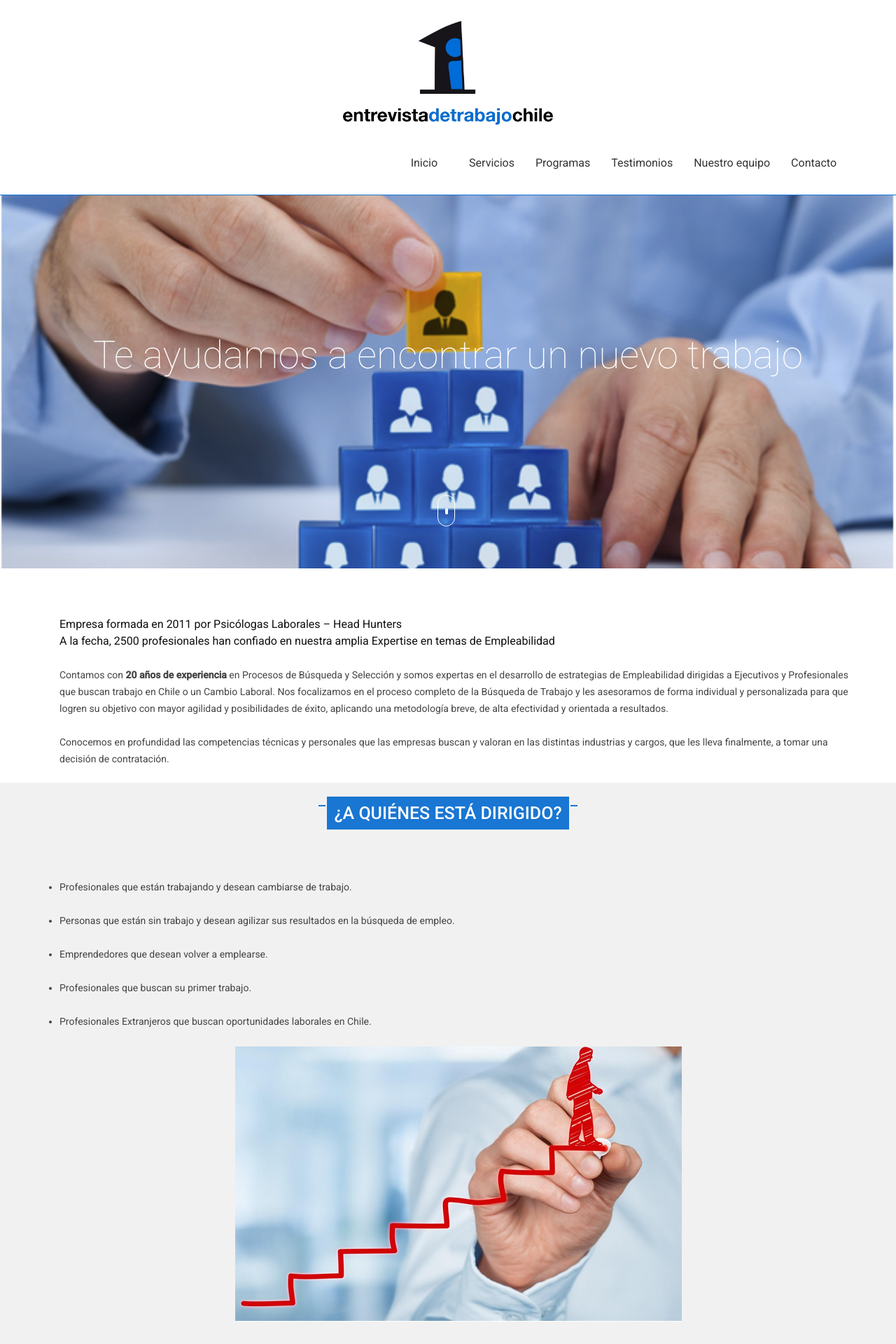
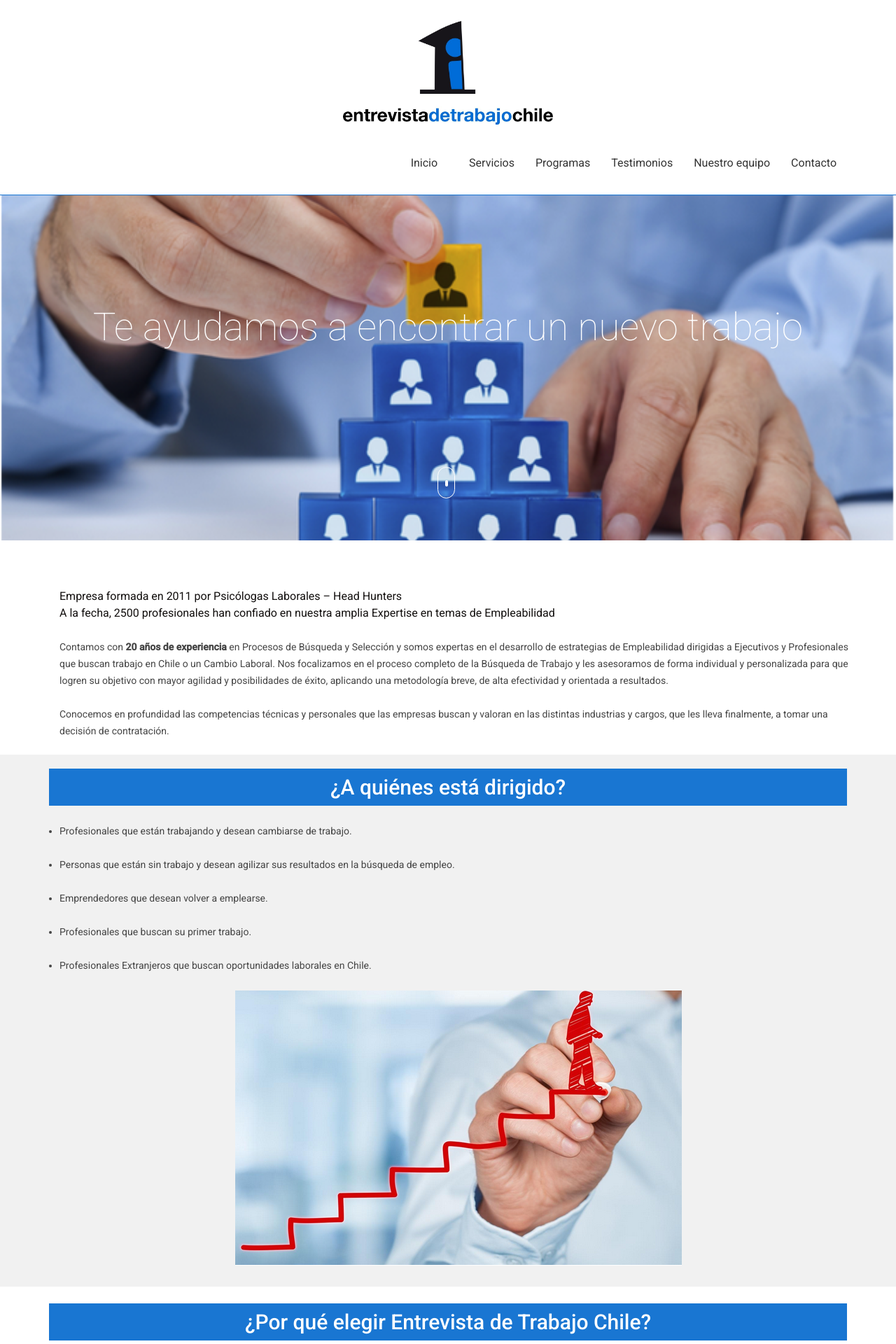
Before and after one commit to Razoxk/entrevistadetrabajochile, a PHP site: page / in a window 1280 px wide. Shown: the top 1920 px of the page at 70% size. Run offline with PHP 8.4, Linux system fonts and the light colour scheme; some libraries are stand-ins or nearby versions.

Commit message:
FINAL CTM!

```diff
--- a/contacto1.php
+++ b/contacto1.php
@@ -1,11 +1,20 @@
+<style>
+
+  </style>
+
 <link rel="stylesheet" href="css/captcha.css">
 
-<section id="contact-form">
+<section id="contact-form" style="margin-top:-50px;">
 			<div class="container">
-				<div class="row">
-					<div class="title">
-						<h2>Contacto</h2>
-					</div>
+				<div class="col-md-12">
+					<div class="">
+						<h2  style="
+	background-color: #1976d2;
+
+
+
+	color: #110E0D;color:white; padding-top:10px; text-align:center;padding-bottom:10px; padding-left:10px; padding-right:10px; margin-top:-50px;">Contacto</h2>
+					</div><br>
 					<div class="col-md-6">
 						<form id="contacto-form" method="POST" action="mailler.php" onsubmit="return checkform(this);">
                             <input type="text" class="form-control" name="txtnombre"placeholder="Nombre (*)">
--- a/index.php
+++ b/index.php
@@ -9,6 +9,7 @@
 
 	#heading { color: #110E0D; }
   </style>
+  style="color:white; padding-top:10px; padding-bottom:10px; padding-left:10px; padding-right:10px;
 
 <!-- HOLAAAAAAAAAAAAAAAAAAAAAAAAAAAAAAAAAAA -->
 
@@ -77,7 +78,7 @@
         </header>
 
 
-	<div class="wrapper" style="margin-top: 6%;">
+	<div class="wrapper" style="margin-top: 1%;">
 		<section id="banner">
 			<div class="container-fluid">
 				<div class="row">
@@ -137,9 +138,9 @@
 			<div class="container">
 				<div class="row">
 					<div class="col-md-12">
-						<div class="title3" style="margin-top: -80px;">
-							<h2 style="color:white; padding-top:10px; padding-bottom:10px; padding-left:10px; padding-right:10px;  "  >¿A quiénes está dirigido?</h2>
-						</div>
+						<div class="" style="margin-top: -80px;">
+							<h2 style="color:white; padding-top:10px; text-align:center;padding-bottom:10px; padding-left:10px; padding-right:10px;">¿A quiénes está dirigido?</h2>
+						</div><br>
 						<div class="block">
 							<div class="container">
 									<ul>
@@ -150,7 +151,7 @@
 										<li type="disc">Profesionales Extranjeros que buscan oportunidades laborales en Chile.</li><br>
 									</ul>
 
-									<div align="center"> <img src="img/img2.PNG"  class="img-fluid img-responsive" alt="Responsive image"></div>
+									<div align="center" style="margin-bottom:-70px;"> <img src="img/img2.PNG"  class="img-fluid img-responsive" alt="Responsive image"></div>
 
 							</div>
 
@@ -159,12 +160,12 @@
 				</div>
 			</div>
 		</section><br>
-		<section id="features" ">
+		<section id="features" >
 				<div class="container">
 					<div class="row">
 						<div class="col-md-12">
-							<div class="title3" style="margin-top: -100px;">
-								<h2>¿Por qué elegir Entrevista de Trabajo Chile?</h2>
+							<div class="" style="margin-top:-100px; " >
+								<h2 style="color:white; padding-top:10px; text-align:center;padding-bottom:10px; padding-left:10px; padding-right:10px;">¿Por qué elegir Entrevista de Trabajo Chile?</h2><br>
 							</div>
 							<div class="block">
 								<div class="container">
@@ -186,9 +187,9 @@
 
 										<div align="center">
 
-												<h2>¿No estás en Santiago?</h2><br>
+										<h2 style="color:white; padding-top:10px; padding-bottom:10px; padding-left:10px; padding-right:10px;">¿No estás en Santiago?</h2><br>
 												<img src="img/skype.png" style="width: 300px;height: 130px;" class="img-fluid img-responsive" alt="Responsive image"><br>
-												<h3 style="color:#00aff0;">Te asesoramos vía Skype</h3>
+												<h3 style="color:#00aff0;">Te asesoramos vía Skype</h3><br><br>
 										</div>
 								</div>
 
@@ -198,11 +199,9 @@
 				</div>
 			</section><br><br>
 
-			<div class="container">
 			<?php
-				include ("contacto1.php");
-			?>
-			</div>
+    include ("contacto1.php");
+    ?>
 		<!-- Footer -->
 			<?php
 			include ("footer.php");
--- a/programa.php
+++ b/programa.php
@@ -20,6 +20,7 @@
 		<link rel="stylesheet" href="css/icon.css">
 		<link rel="stylesheet" href="css/style.css">
 		<link rel="stylesheet" href="css/responsive.css">
+
 
 	</head>
 	<body style="padding-top: 320px;" id="top">
@@ -71,7 +72,7 @@ include ("header.php");
 
 
 
-		<section id="programas">
+  <section id="programas" style="margin-top:-50px;">
             <div class="container-fluid" style="background-image: url('img/img7.jpg'); background-size: cover;height: 100%;width: 100% ;text-align: center;">
                 <br><br>
                 <div class="title2" style="color:white;">
```
Also changed, not shown: contacto.php (+12 -3 lines), equipo.php (+13 -4 lines), servicio1.php (+11 -4 lines), servicio2.php (+12 -3 lines), servicio3.php (+11 -4 lines), servicio4.php (+11 -4 lines), testimonio.php (+12 -5 lines).
